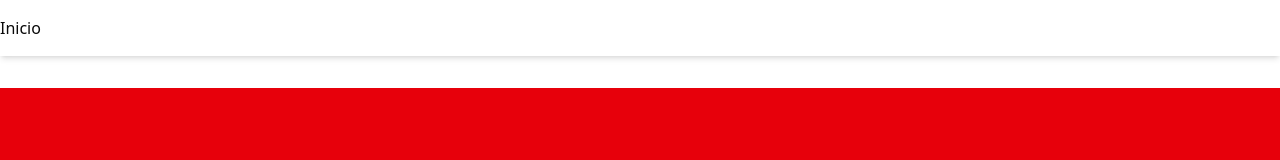
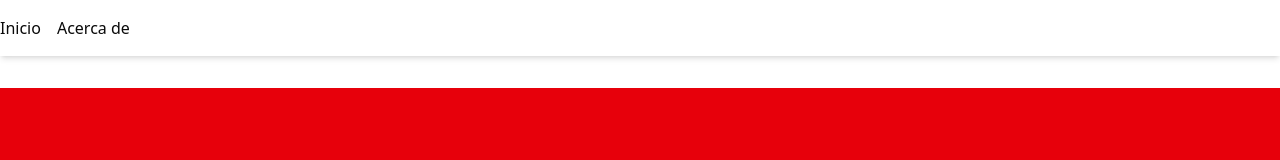
Before and after one commit to AndresAntelo21/washapp-frontend, a React (Vite) app: page / in a window 1280 px wide. Shown: the top 160 px of the page. Built offline with nearby package versions, Linux system fonts and the light colour scheme.

Commit message:
feat: add 'Acerca de' link to navigation in MainLayout

```diff
--- a/src/components/layout/MainLayout.tsx
+++ b/src/components/layout/MainLayout.tsx
@@ -6,6 +6,7 @@ export default function MainLayout({ children }: { children: React.ReactNode })
       <header className="bg-white py-4 shadow-md">
         <nav className="container mx-auto flex gap-4">
           <Link href="/">Inicio</Link>
+          <Link href="/about">Acerca de</Link>
         </nav>
       </header>
 
```
